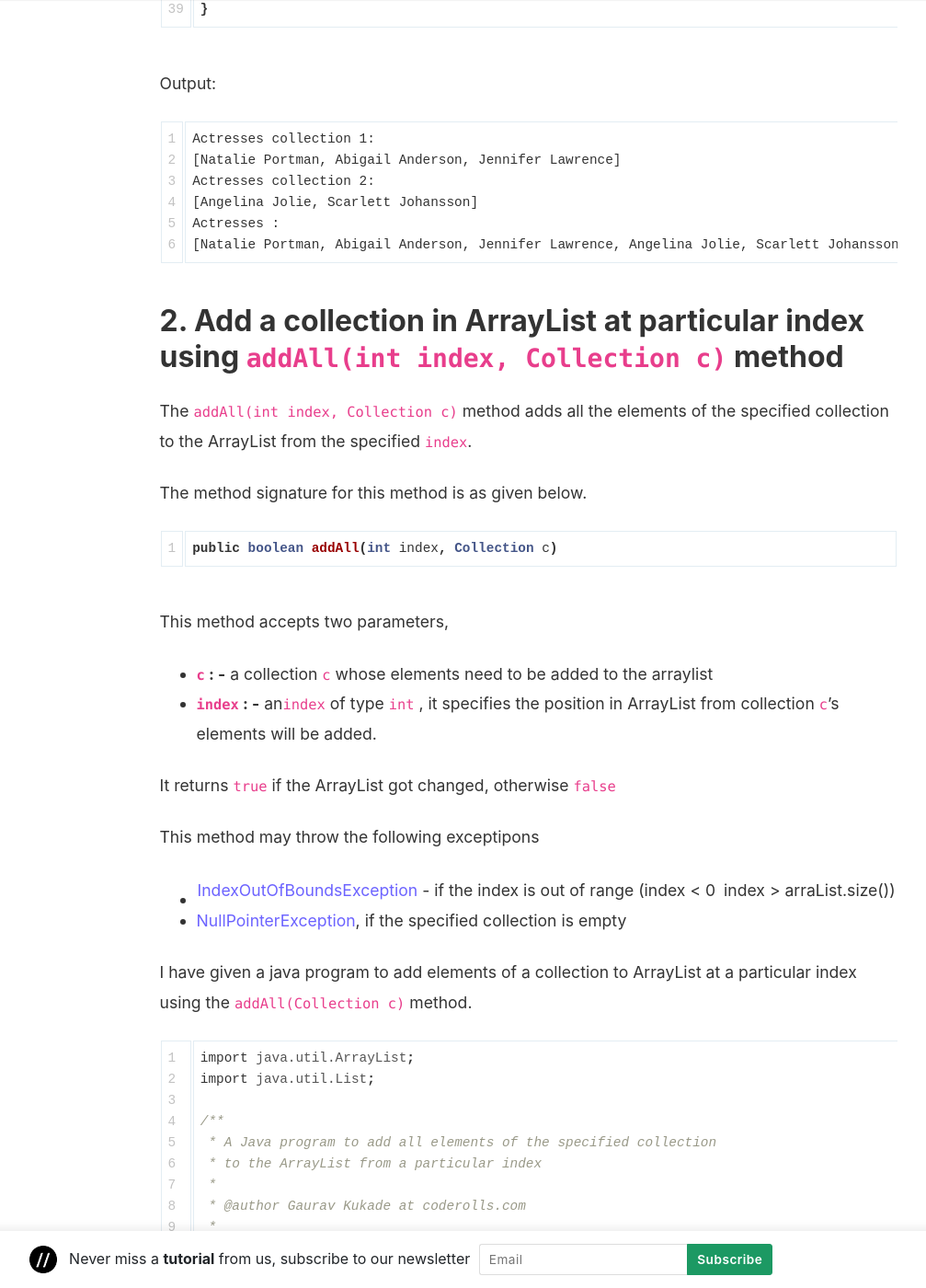
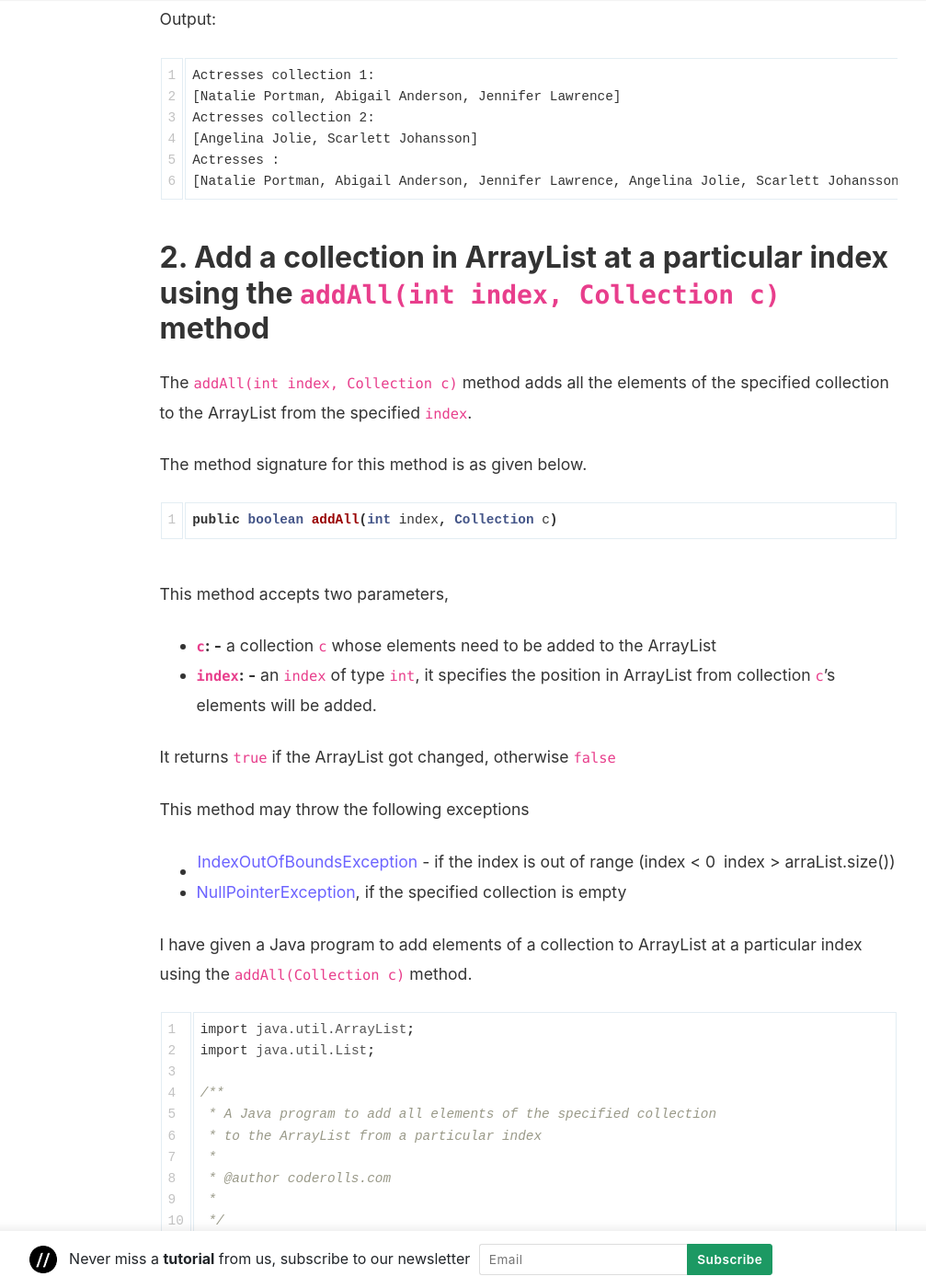
Before and after one commit to coderolls/coderolls-blog, a Jekyll site: the page built from _posts/collections/arraylist/2021-12-16-arraylist-addall-method-in-java.md, in a window 1280 px wide and 1400 px high, scrolled down 2770 px. Shown: the whole window at 92% size, without its empty margins (204-1211 px from the left). Built offline with Jekyll 4.4.1, drawn with Linux system fonts in a browser that asks for light colours; nearby versions of some CDN libraries; comment, search, counter and statistics services are not loaded; some of the changed text lies outside the part shown.

Commit message:
Update 2021-12-16-arraylist-addall-method-in-java.md

````diff
--- a/_posts/collections/arraylist/2021-12-16-arraylist-addall-method-in-java.md
+++ b/_posts/collections/arraylist/2021-12-16-arraylist-addall-method-in-java.md
@@ -16,7 +16,7 @@
 
 Also, duplicate objects are allowed in ArrayList.
 
-Sometimes we need to add the elements of another collection to the ArrayList. ArrayList call provides the `addAll()` method to add the elements of the collection.
+Sometimes we need to add the elements of another collection to the ArrayList. The arrayList call provides the `addAll()` method to add the elements of the collection.
 
 The `addAll()` method has two overload type
 1. `addAll(Collection c)`
@@ -26,13 +26,13 @@
 
 The second ArrayList method adds the elements of the specified collection at the specified index.
 
-Let's see both the method one by one.
+Let's see both the methods one by one.
 
-## 1. Add a collection in ArrayList using `addAll(Collection c)` method
+## 1. Add a collection in ArrayList using the `addAll(Collection c)` method
 
 The `addAll(Collection c)` method adds all the elements of the specified collection to the end of the ArrayList.
 
-The method signature for this method is as given below.
+The method signature for this method is given below.
 ```java
 public boolean addAll(Collection c)
 ```
@@ -59,32 +59,29 @@
  */
 public class ArrayListAddAllExample {
 
-	public static void main(String[] args) {
+  public static void main(String[] args) {
+    // ArrayList contains actresses
+    List<String> actresses1 = new ArrayList<String>();
 
-		// ArrayList contains actresses
-		List<String> actresses1 = new ArrayList<String>();
+    actresses1.add("Natalie Portman");
+    actresses1.add("Abigail Anderson");
+    actresses1.add("Jennifer Lawrence");
 
-		actresses1.add("Natalie Portman");
-		actresses1.add("Abigail Anderson");
-		actresses1.add("Jennifer Lawrence");
+    System.out.println("Actresses collection 1: \n"+ actresses1 );
 
-		System.out.println("Actresses collection 1: \n"+ actresses1 );
+    // ArrayList contains actresses
+    List<String> actresses2 = new ArrayList<String>();
 
-		// ArrayList contains actresses
-		List<String> actresses2 = new ArrayList<String>();
+    actresses2.add("Angelina Jolie");
+    actresses2.add("Scarlett Johansson");
 
+    System.out.println("Actresses collection 2: \n"+ actresses2);
 
+    // Add actresses2 collections all elements to actresses1 collection using addAll()method
+    actresses1.addAll(actresses2);
 
-		actresses2.add("Angelina Jolie");
-		actresses2.add("Scarlett Johansson");
-
-		System.out.println("Actresses collection 2: \n"+ actresses2);
-
-		// Add actresses2 collections all elements to actresses1 collection using addAll()method
-		actresses1.addAll(actresses2);
-
-		System.out.println("Actresses : \n"+ actresses1);
-	}
+    System.out.println("Actresses : \n"+ actresses1);
+  }
 }
 ```
 Output:
@@ -97,7 +94,7 @@
 [Natalie Portman, Abigail Anderson, Jennifer Lawrence, Angelina Jolie, Scarlett Johansson]
 ```
 
-## 2. Add a collection in ArrayList at particular index using `addAll(int index, Collection c)` method
+## 2. Add a collection in ArrayList at a particular index using the `addAll(int index, Collection c)` method
 
 The `addAll(int index, Collection c)` method adds all the elements of the specified collection to the ArrayList from the specified `index`.
 
@@ -107,16 +104,16 @@
 ```
 
 This method accepts two parameters,
-- **`c`  : -**  a collection `c`  whose elements need to be added to the arraylist
-- **`index` : -** an`index` of type  `int` , it specifies the position in ArrayList from collection `c`'s elements will be added.
+- **`c`: -**  a collection `c`  whose elements need to be added to the ArrayList
+- **`index`: -** an `index` of type  `int`, it specifies the position in ArrayList from collection `c`'s elements will be added.
 
 It returns `true` if the ArrayList got changed, otherwise `false`
 
-This method may throw the following exceptipons
+This method may throw the following exceptions
 - [IndexOutOfBoundsException](https://docs.oracle.com/javase/8/docs/api/java/lang/IndexOutOfBoundsException.html "class in java.lang")  - if the index is out of range (index < 0 || index > arraList.size())
 -  [NullPointerException](https://docs.oracle.com/javase/8/docs/api/java/lang/NullPointerException.html "class in java.lang"), if the specified collection is empty
 
-I have given a java program to add elements of a collection to ArrayList at a particular index using the `addAll(Collection c)` method.
+I have given a Java program to add elements of a collection to ArrayList at a particular index using the `addAll(Collection c)` method.
 ```java
 import java.util.ArrayList;
 import java.util.List;
@@ -125,46 +122,45 @@
  * A Java program to add all elements of the specified collection
  * to the ArrayList from a particular index
  *
- * @author Gaurav Kukade at coderolls.com
+ * @author coderolls.com
  *
  */
 public class ArrayListAddAllExample2 {
 
-	public static void main(String[] args) {
+  public static void main(String[] args) {
+    // ArrayList containing entrepreneurs
+    List<String> entrepreneurs1 = new ArrayList<String>();
 
-		// ArrayList containing entrepreneurs
-		List<String> entrepreneurs1 = new ArrayList<String>();
+    entrepreneurs1.add("Bill Gates");
+    entrepreneurs1.add("Steve Jobs");
+    entrepreneurs1.add("Jeff Bezos");
+    entrepreneurs1.add("Richard Branson");
+    entrepreneurs1.add("Mark Cuban");
 
-		entrepreneurs1.add("Bill Gates");
-		entrepreneurs1.add("Steve Jobs");
-		entrepreneurs1.add("Jeff Bezos");
-		entrepreneurs1.add("Richard Branson");
-		entrepreneurs1.add("Mark Cuban");
+    System.out.println("Entrepreneurs Collection 1: \n"+ entrepreneurs1 );
 
-		System.out.println("Entrepreneurs collection 1: \n"+ entrepreneurs1 );
+    // ArrayList containing entrepreneurs
+    List<String> entrepreneurs2 = new ArrayList<String>();
 
-		// ArrayList containing entrepreneurs
-		List<String> entrepreneurs2 = new ArrayList<String>();
+    entrepreneurs2.add("Mark Zuckerberg");
+    entrepreneurs2.add("Larry Page");
+    entrepreneurs2.add("Larry Ellison");
 
-		entrepreneurs2.add("Mark Zuckerberg");
-		entrepreneurs2.add("Larry Page");
-		entrepreneurs2.add("Larry Ellison");
+    System.out.println("Entrepreneurs collection 2: \n"+ entrepreneurs2);
 
-		System.out.println("Entrepreneurs collection 2: \n"+ entrepreneurs2);
+    // Add entrepreneurs2 collections all elements to entrepreneurs1 Collection
+    // starting from index 2
+    entrepreneurs1.addAll(2, entrepreneurs2);
 
-		// Add entrepreneurs2 collections all elements to entrepreneurs1 collection
-		// starting from index 2
-		entrepreneurs1.addAll(2, entrepreneurs2);
-
-		System.out.println("Entrepreneurs : \n"+ entrepreneurs1);
-	}
+    System.out.println("Entrepreneurs : \n"+ entrepreneurs1);
+  }
 }
 ```
 Output:
 ```
-Entrepreneurs collection 1:
+Entrepreneurs Collection 1:
 [Bill Gates, Steve Jobs, Jeff Bezos, Richard Branson, Mark Cuban]
-Entrepreneurs collection 2:
+Entrepreneurs Collection 2:
 [Mark Zuckerberg, Larry Page, Larry Ellison]
 Entrepreneurs :
 [Bill Gates, Steve Jobs, Mark Zuckerberg, Larry Page, Larry Ellison, Jeff Bezos, Richard Branson, Mark Cuban]
@@ -179,6 +175,6 @@
 
 ---
 
-The example java programs given in the above tutorial can be found at [this GitHub Repository](https://github.com/coderolls/blogpost-coding-examples/tree/main/collections/arraylist/arraylist-addall-method-in-java).
+The example Java programs given in the above tutorial can be found at [this GitHub Repository](https://github.com/coderolls/blogpost-coding-examples/tree/main/collections/arraylist/arraylist-addall-method-in-java).
 
 Please write your thoughts in the commend section below.
````
Also changed, not shown: other parts of _posts/collections/arraylist/2021-12-16-arraylist-addall-method-in-java.md (+2 -2 lines).
